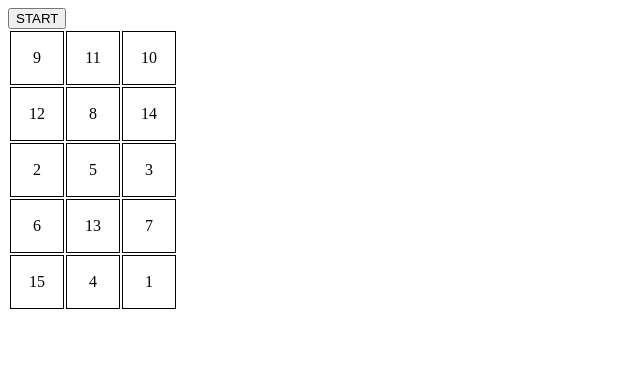
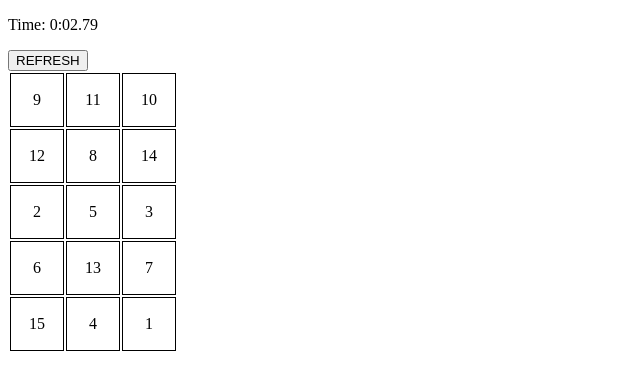
Before and after one commit to SofiMovsesyan/Game, a plain HTML site: page index.html in a window 1280 px wide. Both pictures are taken after a click on the button "START". Shown: the whole page, without its empty margins (0-640 px from the left). Drawn offline with Linux system fonts and the light colour scheme.

Commit message:
timer, refresh

```diff
--- a/index.html
+++ b/index.html
@@ -8,6 +8,7 @@
 </head>
 <body>
     <div id="container">
+        <p id="timer">Time: </p>
         <button id="btn">START</button>
     </div>
     <script src="script.js"></script>
--- a/script.js
+++ b/script.js
@@ -1,21 +1,51 @@
-rows = 5
-cols = 3
+let rows = 5
+let cols = 3
+let win = false
+
+let min = 0
+let s = 0
+let ms = 0
 
 let container = document.getElementById("container")
-
+let btn = document.getElementById("btn")
+let p = document.getElementById("timer")
 let table, tr, td
 
-let btn = document.getElementById("btn")
+let time
 
 btn.addEventListener("click", () => {
+    btn.innerHTML = "REFRESH"
+    timer()
+    createTable(rows, cols)
+    numberClick(rows, cols)
+})
 
-createTable(rows, cols)
-numberClick(rows, cols)
-    })
+function timer() {
+    time = setInterval(() => {
+        if (ms >= 100) {
+            ms = 0
+            s++
+        }
+
+        if (s >= 60) {
+            s = 0
+            min++
+        }
+        p.innerHTML = `Time: ${min}:${s.toString().padStart(2, "0")}.${ms.toString().padStart(2, "0")}`
+
+        ms++
+        // timer()
+    }, 10);
+}
+
 
 function createTable(r, c) {
     let arr = randomNumbers(r, c)
     let index = 0
+    table = container.getElementsByTagName("table")
+    if (table.length > 0) {
+        table[0].remove()
+    }
     table = document.createElement("table")
     container.appendChild(table)
     for (let i = 0; i < r; i++) {
@@ -57,6 +87,9 @@ function numberClick(r, c) {
                     td.style.backgroundColor = "green"
                     td.classList.add("clicked")
                     count++
+                    if (count == r * c) {
+                        win = true
+                    }
                 }
                 else {
                     td.style.backgroundColor = "red"
```
